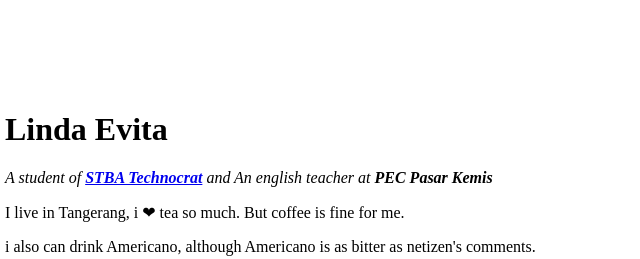
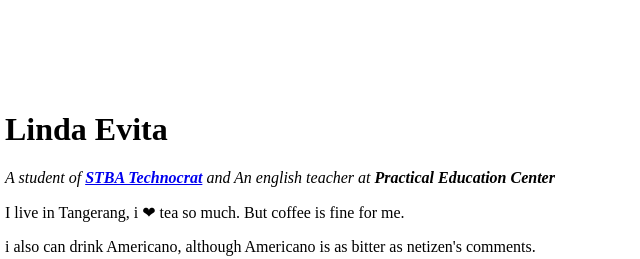
Before and after one commit to lindaevita03/cv, a plain HTML site: page index.html in a window 1280 px wide. Shown: the top 259 px of the page, 346-986 px from the left. Drawn offline with Linux system fonts and the light colour scheme.

Commit message:
Update index.html

```diff
--- a/index.html
+++ b/index.html
@@ -11,7 +11,7 @@
         <td><img src="lindaevi.png" alt="Linda profile picture"></td>
         <td><h1>Linda Evita</h1>
         <p><em>A student of <strong><a href="http://stbatechnocrat.ac.id/">STBA Technocrat</a></strong> and
-          An english teacher at <b>PEC Pasar Kemis</b></em></p>
+          An english teacher at <b>Practical Education Center</b></em></p>
           <p>I live in Tangerang, i ❤ tea so much. But coffee is fine for me. </p>
           <p>i also can drink Americano, although Americano is as bitter as netizen's comments.</p></td>
       </tr>
```
